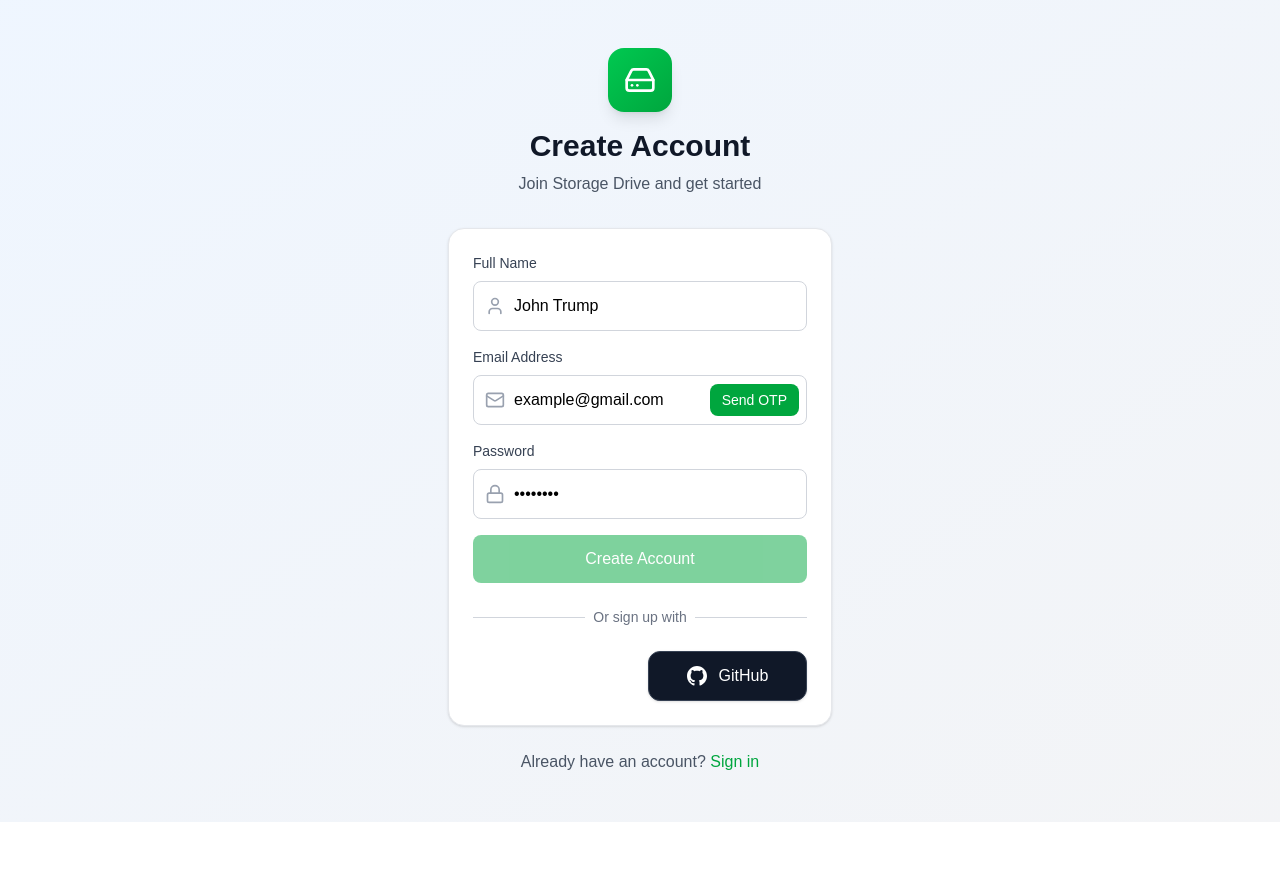
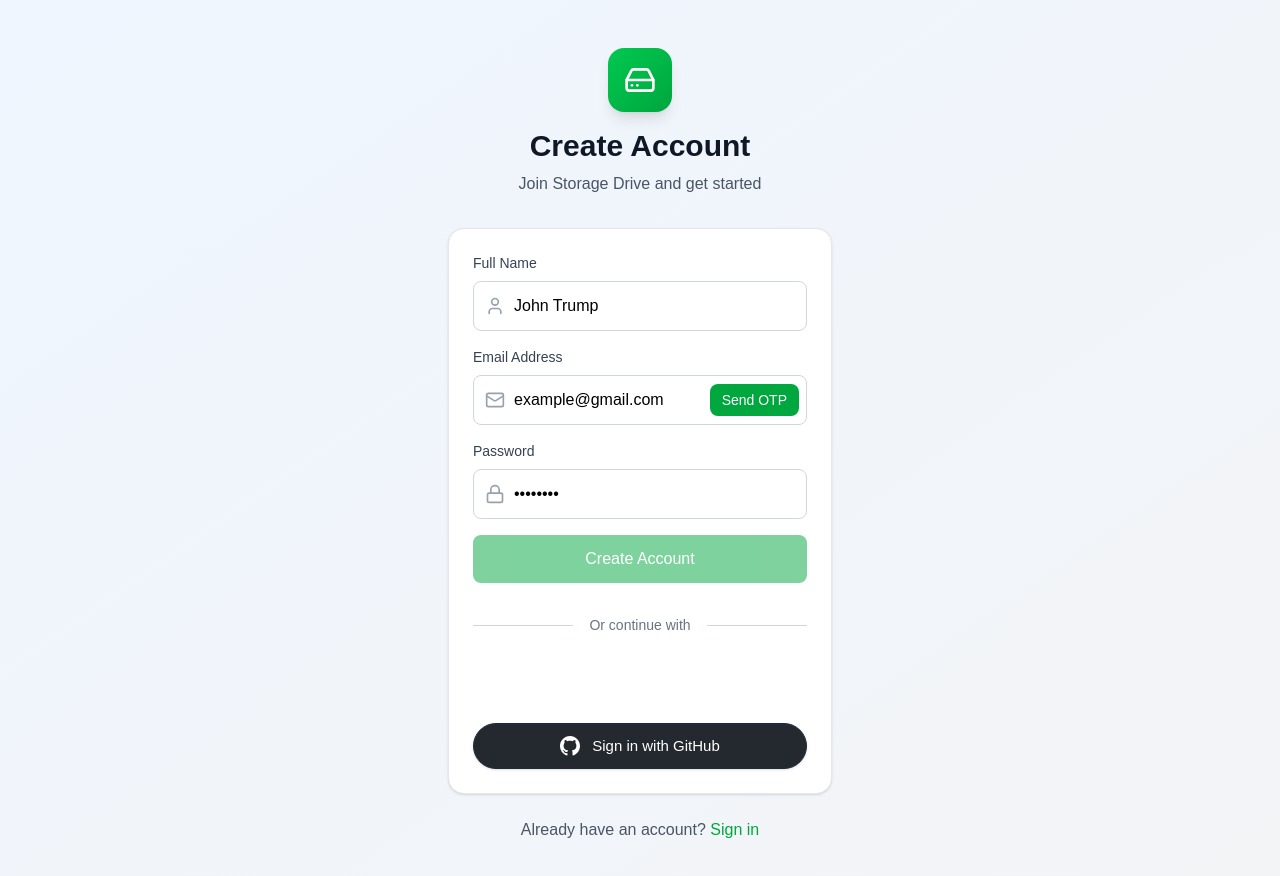
Before and after one commit to JanakBB/storage-app-frontend, a React (Vite) app: page /register in a window 1280 px wide. Shown: the top 876 px of the page. Before the commit the page ends 822 px from the top, so only its background shows below. Built offline with nearby package versions, Linux system fonts and the light colour scheme; no server answers.

Commit message:
improve icon of google an github

```diff
--- a/src/Login.jsx
+++ b/src/Login.jsx
@@ -135,23 +135,22 @@
         </form>
 
         {/* Divider */}
-        <div className="relative my-6">
+        <div className="relative my-8">
           <div className="absolute inset-0 flex items-center">
             <div className="w-full border-t border-gray-300" />
           </div>
           <div className="relative flex justify-center text-sm">
-            <span className="px-2 bg-white text-gray-500">
+            <span className="px-4 bg-white text-gray-500 font-medium">
               Or continue with
             </span>
           </div>
         </div>
 
-        {/* Google + GitHub Buttons — Perfect Spacing */}
-        <div className="grid grid-cols-2 gap-4">
-          {" "}
-          {/* ← Increased gap */}
-          {/* Google Login */}
-          <div className="flex justify-center">
+        {/* Perfect Centered Google + GitHub Buttons */}
+        <div className="space-y-4 max-w-sm mx-auto">
+          {/* Google Login — Full Width, Centered */}
+          <div className="flex justify-center w-full">
+            <div className="w-full max-w-[350px]">
               <GoogleLogin
                 onSuccess={async (credentialResponse) => {
                   try {
@@ -164,20 +163,24 @@
                 onError={() => console.log("Google Login Failed")}
                 theme="outline"
                 size="large"
-              width="180px" // ← Fixed width (was 100% = too wide)
+                width="350" // Use fixed pixel value instead of percentage
                 shape="pill"
               />
             </div>
-          {/* GitHub Login Button */}
+          </div>
+
+          {/* GitHub Login — Perfect Match */}
+          <div className="flex justify-center w-full">
             <button
               onClick={loginWithGitHub}
-            className="flex items-center justify-center gap-3 px-6 py-3 bg-gray-900 hover:bg-gray-800 text-white font-medium rounded-xl border border-gray-700 transition-all duration-200 shadow-sm hover:shadow-md"
+              className="w-full max-w-[350px] flex items-center justify-center cursor-pointer gap-3 px-6 py-[10.5px] bg-[#24292f] hover:bg-[#1d2127] text-white font-medium text-[15px] rounded-full border border-gray-800 transition-all duration-200 shadow-sm hover:shadow-md focus:outline-none focus:ring-2 focus:ring-offset-2 focus:ring-gray-900"
             >
               <svg className="w-5 h-5" viewBox="0 0 24 24" fill="currentColor">
                 <path d="M12 0c-6.626 0-12 5.373-12 12 0 5.302 3.438 9.8 8.207 11.387.599.111.793-.261.793-.577v-2.234c-3.338.726-4.033-1.416-4.033-1.416-.546-1.387-1.333-1.756-1.333-1.756-1.089-.745.083-.729.083-.729 1.205.084 1.839 1.237 1.839 1.237 1.07 1.834 2.807 1.304 3.492.997.107-.775.418-1.305.762-1.604-2.665-.305-5.467-1.334-5.467-5.931 0-1.311.469-2.381 1.236-3.221-.124-.303-.535-1.524.117-3.176 0 0 1.008-.322 3.301 1.23.957-.266 1.983-.399 3.003-.404 1.02.005 2.047.138 3.006.404 2.291-1.552 3.297-1.23 3.297-1.23.653 1.653.242 2.874.118 3.176.77.84 1.235 1.911 1.235 3.221 0 4.609-2.807 5.624-5.479 5.921.43.372.823 1.102.823 2.222v3.293c0 .319.192.694.801.576 4.765-1.589 8.199-6.086 8.199-11.386 0-6.627-5.373-12-12-12z" />
               </svg>
-            GitHub
+              <span>Sign in with GitHub</span>
             </button>
+          </div>
         </div>
       </div>
 
--- a/src/Register.jsx
+++ b/src/Register.jsx
@@ -251,42 +251,52 @@
         </form>
 
         {/* Divider */}
-        <div className="relative my-6">
+        <div className="relative my-8">
           <div className="absolute inset-0 flex items-center">
             <div className="w-full border-t border-gray-300" />
           </div>
           <div className="relative flex justify-center text-sm">
-            <span className="px-2 bg-white text-gray-500">Or sign up with</span>
+            <span className="px-4 bg-white text-gray-500 font-medium">
+              Or continue with
+            </span>
           </div>
         </div>
 
-        {/* Google + GitHub Buttons */}
-        <div className="grid grid-cols-2 gap-4">
-          <div className="flex justify-center">
+        {/* Perfect Centered Google + GitHub Buttons */}
+        <div className="space-y-4 max-w-sm mx-auto">
+          {/* Google Login — Full Width, Centered */}
+          <div className="flex justify-center w-full">
+            <div className="w-full max-w-[350px]">
               <GoogleLogin
                 onSuccess={async (credentialResponse) => {
-                const data = await loginWithGoogle(
-                  credentialResponse.credential
-                );
-                if (!data.error) navigate("/");
+                  try {
+                    await loginWithGoogle(credentialResponse.credential);
+                    navigate("/");
+                  } catch (err) {
+                    console.error("Google login failed:", err);
+                  }
                 }}
-              onError={() => console.log("Login Failed")}
+                onError={() => console.log("Google Login Failed")}
                 theme="outline"
                 size="large"
-              width="180px" // ← Fixed width
+                width="350" // Use fixed pixel value instead of percentage
                 shape="pill"
               />
             </div>
+          </div>
 
+          {/* GitHub Login — Perfect Match */}
+          <div className="flex justify-center w-full">
             <button
               onClick={loginWithGitHub}
-            className="flex items-center justify-center gap-3 px-6 py-3 bg-gray-900 hover:bg-gray-800 text-white font-medium rounded-xl border border-gray-700 transition-all duration-200 shadow-sm hover:shadow-md"
+              className="w-full max-w-[350px] flex items-center justify-center cursor-pointer gap-3 px-6 py-[10.5px] bg-[#24292f] hover:bg-[#1d2127] text-white font-medium text-[15px] rounded-full border border-gray-800 transition-all duration-200 shadow-sm hover:shadow-md focus:outline-none focus:ring-2 focus:ring-offset-2 focus:ring-gray-900"
             >
               <svg className="w-5 h-5" viewBox="0 0 24 24" fill="currentColor">
                 <path d="M12 0c-6.626 0-12 5.373-12 12 0 5.302 3.438 9.8 8.207 11.387.599.111.793-.261.793-.577v-2.234c-3.338.726-4.033-1.416-4.033-1.416-.546-1.387-1.333-1.756-1.333-1.756-1.089-.745.083-.729.083-.729 1.205.084 1.839 1.237 1.839 1.237 1.07 1.834 2.807 1.304 3.492.997.107-.775.418-1.305.762-1.604-2.665-.305-5.467-1.334-5.467-5.931 0-1.311.469-2.381 1.236-3.221-.124-.303-.535-1.524.117-3.176 0 0 1.008-.322 3.301 1.23.957-.266 1.983-.399 3.003-.404 1.02.005 2.047.138 3.006.404 2.291-1.552 3.297-1.23 3.297-1.23.653 1.653.242 2.874.118 3.176.77.84 1.235 1.911 1.235 3.221 0 4.609-2.807 5.624-5.479 5.921.43.372.823 1.102.823 2.222v3.293c0 .319.192.694.801.576 4.765-1.589 8.199-6.086 8.199-11.386 0-6.627-5.373-12-12-12z" />
               </svg>
-            GitHub
+              <span>Sign in with GitHub</span>
             </button>
+          </div>
         </div>
       </div>
 
```
Lines whose indentation alone changed are shown as unchanged.
